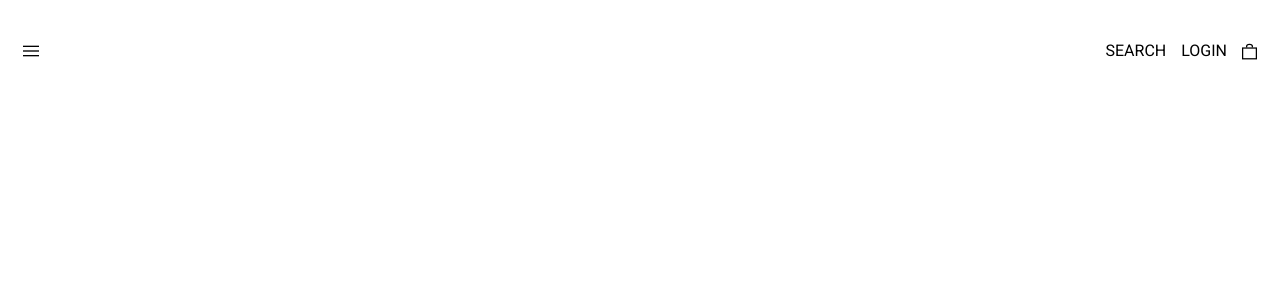
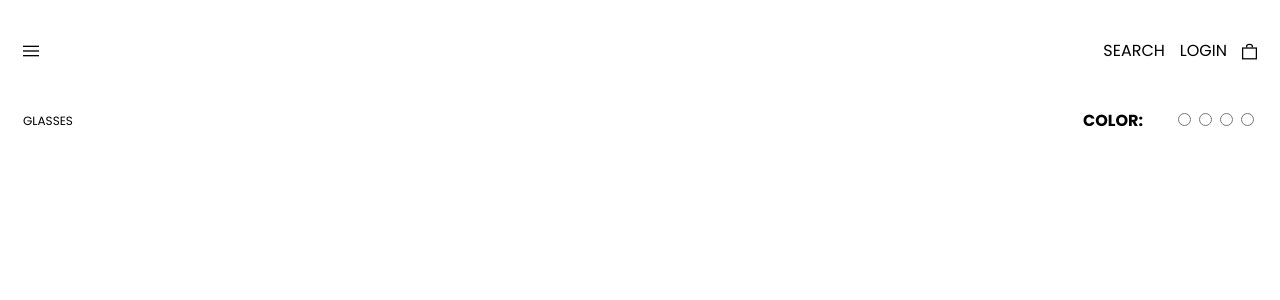
Before and after one commit to irinanic88/Code-Test-Ze-Glasses, a React (Create React App) app: page / in a window 1280 px wide. Shown: the top 300 px of the page. Built offline with nearby package versions, Linux system fonts and the light colour scheme.

Commit message:
Add layout for main section header

```diff
--- a/src/components/App/App.js
+++ b/src/components/App/App.js
@@ -1,11 +1,13 @@
 import React from 'react';
 import Header from '../Header/Header';
+import Main from '../Main/Main';
 import styles from './App.module.scss';
 
 const App = () => {
     return (
         <div className={styles.app}>
             <Header />
+            <Main />
         </div>
     )
 }
--- a/src/components/Main/Main.js
+++ b/src/components/Main/Main.js
@@ -3,7 +3,31 @@ import styles from './Main.module.scss';
 
 const Main = () => {
     return (
-        <div>THis is Main</div>
+        <main className={styles.main}>
+            <div className={styles.main__header}>
+                <h2 className={styles.main__title}>Glasses</h2>
+                <form className={styles.main__form}>
+                    <h3 className={styles.main__formHeader}>Color:</h3>
+                    <div className={styles.main__formGroup}>
+                        <label className={styles.main__label}>
+                            <input type="radio" name="color" className={styles.main__input} />
+                        </label>
+                        <label className={styles.main__label}>
+                            <input type="radio" name="color" className={styles.main__input} />
+                        </label>
+                        <label className={styles.main__label}>
+                            <input type="radio" name="color" className={styles.main__input} />
+                        </label>
+                        <label className={styles.main__label}>
+                            <input type="radio" name="color" className={styles.main__input} />
+                        </label>
+                    </div>
+                </form>
+            </div>
+            <div className={styles.main__body}>
+
+            </div>
+        </main>
     )
 }
 
--- a/src/components/Main/Main.module.scss
+++ b/src/components/Main/Main.module.scss
@@ -0,0 +1,27 @@
+.main {
+
+  &__header {
+    display: flex;
+    align-items: center;
+    justify-content: space-between;
+  }
+
+  &__title {
+    font-size: 12px;
+    font-weight: 400;
+    text-transform: uppercase;
+  }
+
+  &__form {
+    display: flex;
+    align-items: center;
+    justify-content: space-between;
+    gap: 30px;
+  }
+
+  &__formHeader {
+    font-size: 16px;
+    font-weight: 700;
+    text-transform: uppercase;
+  }
+}
--- a/src/index.scss
+++ b/src/index.scss
@@ -1,4 +1,4 @@
-@import url('https://fonts.googleapis.com/css2?family=Roboto:wght@400;700&display=swap');
+@import url('https://fonts.googleapis.com/css2?family=Poppins:wght@400;700&display=swap');
 @import './assets/scss/variables';
 
 html, body {
@@ -8,6 +8,6 @@ html, body {
 
 *, *::before, *::after {
   box-sizing: border-box;
-  font-family: 'Roboto', sans-serif;
+  font-family: 'Poppins', sans-serif;
   color: $black;
 }
```
